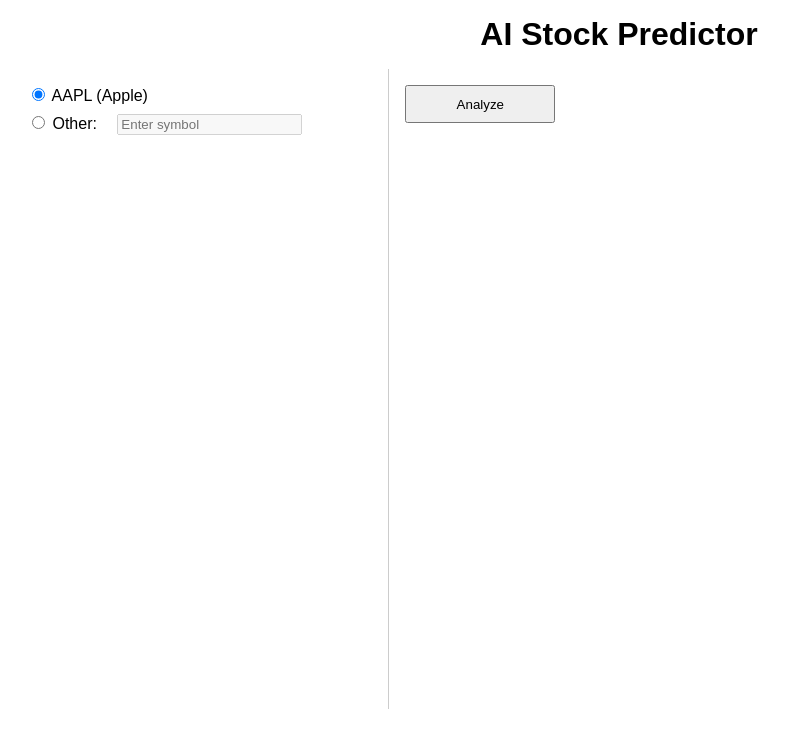
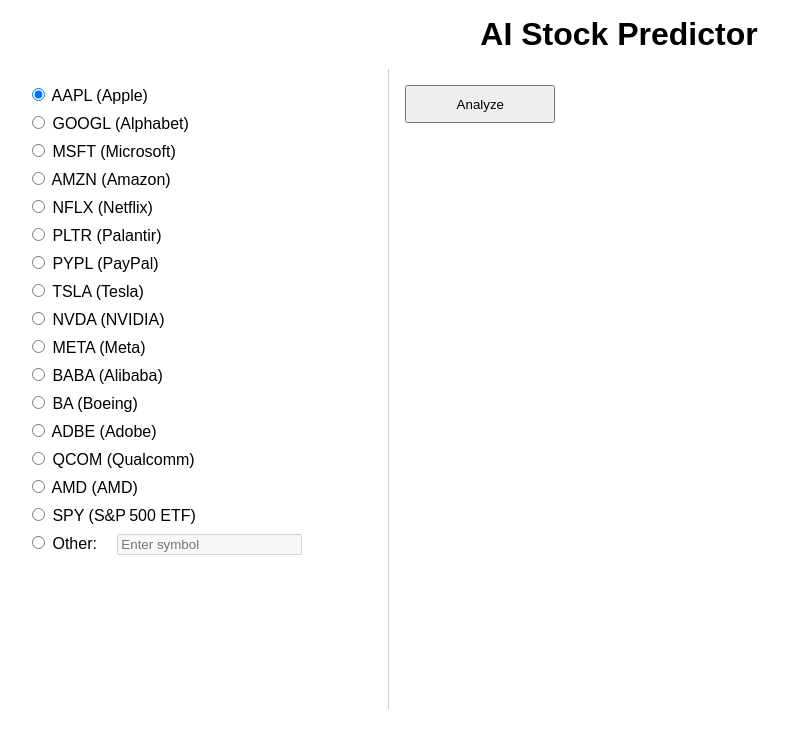
Before and after one commit to ShoumikSaha/ai-agent-project, a Flask app: page / in a window 1280 px wide. Shown: the top 748 px of the page, without its empty margins (21-810 px from the left). Run offline with Flask 3, Linux system fonts and the light colour scheme.

Commit message:
fixed html

```diff
--- a/templates/index.html
+++ b/templates/index.html
@@ -3,6 +3,7 @@
 <head>
   <meta charset="UTF-8" />
   <title>AI Stock Predictor</title>
+
   <style>
     body{margin:0;font-family:sans-serif;}
     h1 {text-align:center;margin:1rem 0;}
@@ -15,33 +16,53 @@
     .stock-option{margin-bottom:.5rem;}
     .other-stock-input{margin-left:1rem;}
 
+    /* ── action row (button + spinner) ── */
+    .action-row{display:flex;align-items:center;}
     .analyze-btn{width:150px;padding:.6rem 1rem;cursor:pointer;}
+
+    /* ── small spinner ── */
+    .spinner{
+      border:3px solid #f3f3f3;
+      border-top:3px solid #555;
+      border-radius:50%;
+      width:18px;height:18px;
+      animation:spin 1s linear infinite;
+      margin-left:8px;
+    }
+    @keyframes spin{0%{transform:rotate(0deg);}100%{transform:rotate(360deg);}}
+
     .response-box{border:1px solid #ccc;padding:1rem;margin-top:1rem;}
     .hidden{display:none;}
-
-    /* ── spinner ── */
-    .spinner{
-      border:4px solid #f3f3f3;
-      border-top:4px solid #555;
-      border-radius:50%;
-      width:40px;height:40px;
-      animation:spin 1s linear infinite;
-      margin:1.5rem auto 0 auto;
-    }
-    @keyframes spin{0%{transform:rotate(0deg);}100%{transform:rotate(360deg);}}
   </style>
 </head>
 <body>
   <h1>AI Stock Predictor</h1>
 
   <div class="container">
-    <!-- LEFT PANEL -->
+    <!-- ─── Left Panel ─── -->
     <div class="left-panel">
       <div class="stock-list" id="stockList">
-        <!-- (tickers omitted for brevity; keep the same list you already have) -->
-        <!-- Example: -->
+        <!-- Core tech giants -->
         <label class="stock-option"><input type="radio" name="stock" value="AAPL" checked /> AAPL (Apple)</label>
-        <!-- ... all other tickers ... -->
+        <label class="stock-option"><input type="radio" name="stock" value="GOOGL" /> GOOGL (Alphabet)</label>
+        <label class="stock-option"><input type="radio" name="stock" value="MSFT" /> MSFT (Microsoft)</label>
+        <label class="stock-option"><input type="radio" name="stock" value="AMZN" /> AMZN (Amazon)</label>
+
+        <!-- Extra tickers -->
+        <label class="stock-option"><input type="radio" name="stock" value="NFLX" /> NFLX (Netflix)</label>
+        <label class="stock-option"><input type="radio" name="stock" value="PLTR" /> PLTR (Palantir)</label>
+        <label class="stock-option"><input type="radio" name="stock" value="PYPL" /> PYPL (PayPal)</label>
+        <label class="stock-option"><input type="radio" name="stock" value="TSLA" /> TSLA (Tesla)</label>
+        <label class="stock-option"><input type="radio" name="stock" value="NVDA" /> NVDA (NVIDIA)</label>
+        <label class="stock-option"><input type="radio" name="stock" value="META" /> META (Meta)</label>
+        <label class="stock-option"><input type="radio" name="stock" value="BABA" /> BABA (Alibaba)</label>
+        <label class="stock-option"><input type="radio" name="stock" value="BA"   /> BA (Boeing)</label>
+        <label class="stock-option"><input type="radio" name="stock" value="ADBE" /> ADBE (Adobe)</label>
+        <label class="stock-option"><input type="radio" name="stock" value="QCOM" /> QCOM (Qualcomm)</label>
+        <label class="stock-option"><input type="radio" name="stock" value="AMD"  /> AMD (AMD)</label>
+        <label class="stock-option"><input type="radio" name="stock" value="SPY"  /> SPY (S&P 500 ETF)</label>
+
+        <!-- Other -->
         <label class="stock-option">
           <input type="radio" name="stock" value="OTHER" id="radioOther" />
           Other: <input type="text" id="otherStock" class="other-stock-input" placeholder="Enter symbol" disabled />
@@ -49,11 +70,13 @@
       </div>
     </div>
 
-    <!-- RIGHT PANEL -->
+    <!-- ─── Right Panel ─── -->
     <div class="right-panel">
-      <button id="analyzeBtn" class="analyze-btn">Analyze</button>
-
-      <div id="spinner" class="spinner hidden"></div>
+      <!-- button + spinner side‑by‑side -->
+      <div class="action-row">
+        <button id="analyzeBtn" class="analyze-btn">Analyze</button>
+        <div id="spinner" class="spinner hidden"></div>
+      </div>
 
       <div id="responseBox" class="response-box hidden">
         <p><strong>Decision:</strong> <span id="decisionText"></span></p>
@@ -87,7 +110,7 @@
       otherInput.disabled=false;
     });
 
-    /* tiny markdown converter: bold + line breaks */
+    /* tiny markdown converter */
     const mdToHtml=txt=>txt.replace(/\*\*(.+?)\*\*/g,'<strong>$1</strong>').replace(/\n/g,'<br>');
 
     /* toggle explanation */
@@ -100,9 +123,8 @@
       let stock=document.querySelector('input[name="stock"]:checked')?.value||'Unknown Stock';
       if(stock==='OTHER')stock=otherInput.value.trim()||'Unknown Stock';
 
-      // UI: show spinner, hide old response
+      spinner.classList.remove('hidden');
       responseBox.classList.add('hidden');
-      spinner.classList.remove('hidden');
 
       try{
         const res=await fetch('/analyze_stock',{
```
